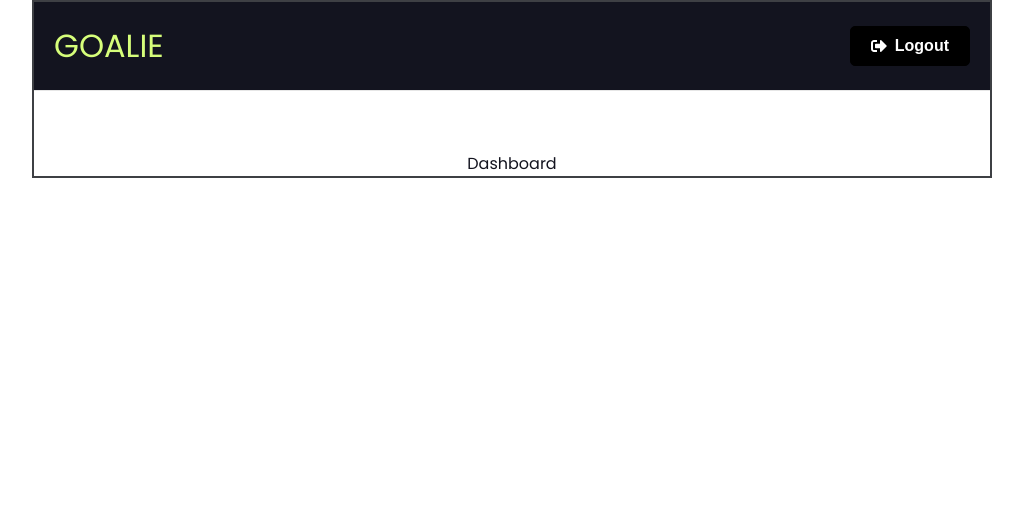
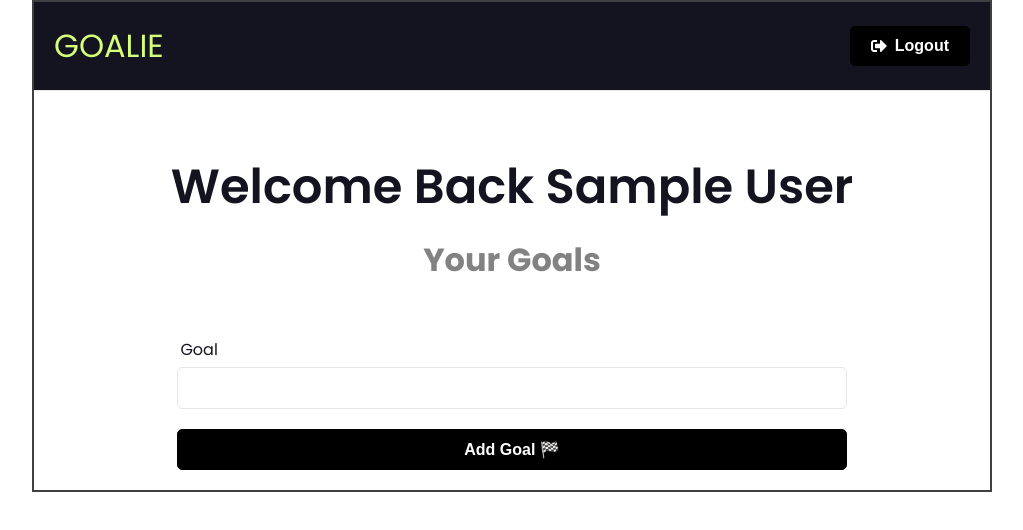
Before and after one commit to ravindujayaweera99/Goal_Setter_Web_App, a React (Create React App) app in the folder frontend/: page / in a window 1280 px wide. Shown: the top 530 px of the page, without its empty margins (128-1151 px from the left). Built offline with nearby package versions, Linux system fonts and the light colour scheme; sample sign-in values are in the browser's storage.

Commit message:
Create Goal setup

```diff
--- a/frontend/src/app/store.js
+++ b/frontend/src/app/store.js
@@ -1,8 +1,10 @@
 import { configureStore } from "@reduxjs/toolkit";
 import authReducer from "../features/auth/authSlice";
+import goalReducer from "../features/goals/goalSlice";
 
 export const store = configureStore({
   reducer: {
     auth: authReducer,
+    goals: goalReducer,
   },
 });
--- /dev/null
+++ b/frontend/src/components/GoalForm.jsx
@@ -0,0 +1,40 @@
+import { useState } from "react";
+import { useDispatch } from "react-redux";
+import { createGoal } from "../features/goals/goalSlice";
+
+const GoalForm = () => {
+  const [text, setText] = useState("");
+
+  const dispatch = useDispatch();
+
+  const onSubmit = (e) => {
+    e.preventDefault();
+
+    dispatch(createGoal({ text }));
+    setText("");
+  };
+
+  return (
+    <section className="form">
+      <form onSubmit={onSubmit}>
+        <div className="form-group">
+          <label htmlFor="texf">Goal</label>
+          <input
+            type="text"
+            name="text"
+            id="text"
+            value={text}
+            onChange={(e) => setText(e.target.value)}
+          />
+        </div>
+        <div className="forn-group">
+          <button className="btn btn-block" type="submit">
+            Add Goal 🏁
+          </button>
+        </div>
+      </form>
+    </section>
+  );
+};
+
+export default GoalForm;
--- /dev/null
+++ b/frontend/src/features/goals/goalService.js
@@ -0,0 +1,22 @@
+import axios from "axios";
+
+const API_URL = "/api/goals/";
+
+//create new goal
+const createGoal = async (goalData, token) => {
+  const config = {
+    headers: {
+      Authorization: `Bearer ${token}`,
+    },
+  };
+
+  const response = await axios.post(API_URL, goalData, config);
+
+  return response.data;
+};
+
+const goalService = {
+  createGoal,
+};
+
+export default goalService;
--- /dev/null
+++ b/frontend/src/features/goals/goalSlice.js
@@ -0,0 +1,56 @@
+import { createSlice, createAsyncThunk } from "@reduxjs/toolkit";
+import goalService from "./goalService";
+
+const initialState = {
+  goals: [],
+  isError: false,
+  isSuccess: false,
+  isLoading: false,
+  message: "",
+};
+
+//creating a new goal
+export const createGoal = createAsyncThunk(
+  "goals/create",
+  async (goalData, thunkAPI) => {
+    try {
+      const token = thunkAPI.getState().auth.user.token;
+      return await goalService.createGoal(goalData, token);
+    } catch (error) {
+      const message =
+        (error.response &&
+          error.response.data &&
+          error.response.data.message) ||
+        error.message ||
+        error.toString();
+      return thunkAPI.rejectWithValue(message);
+    }
+  }
+);
+
+export const goalSlice = createSlice({
+  name: "goal",
+  initialState,
+  reducers: {
+    reset: (state) => initialState,
+  },
+  extraReducers: (builder) => {
+    builder
+      .addCase(createGoal.pending, (state) => {
+        state.isLoading = true;
+      })
+      .addCase(createGoal.fulfilled, (state, action) => {
+        state.isLoading = false;
+        state.isSuccess = true;
+        state.goals.push(action.payload);
+      })
+      .addCase(createGoal.rejected, (state, action) => {
+        state.isLoading = false;
+        state.isError = true;
+        state.message = action.payload;
+      });
+  },
+});
+
+export const { reset } = goalSlice.actions;
+export default goalSlice.reducer;
--- a/frontend/src/pages/Dashboard.jsx
+++ b/frontend/src/pages/Dashboard.jsx
@@ -1,6 +1,7 @@
 import { useEffect } from "react";
 import { useNavigate } from "react-router-dom";
 import { UseSelector, useSelector } from "react-redux";
+import GoalForm from "../components/GoalForm";
 
 const Dashboard = () => {
   const navigate = useNavigate();
@@ -12,7 +13,15 @@
     }
   }, [user, navigate]);
 
-  return <div>Dashboard</div>;
+  return (
+    <>
+      <section className="heading">
+        <h1>Welcome Back {user && user.name} </h1>
+        <p>Your Goals</p>
+      </section>
+      <GoalForm />
+    </>
+  );
 };
 
 export default Dashboard;
```
